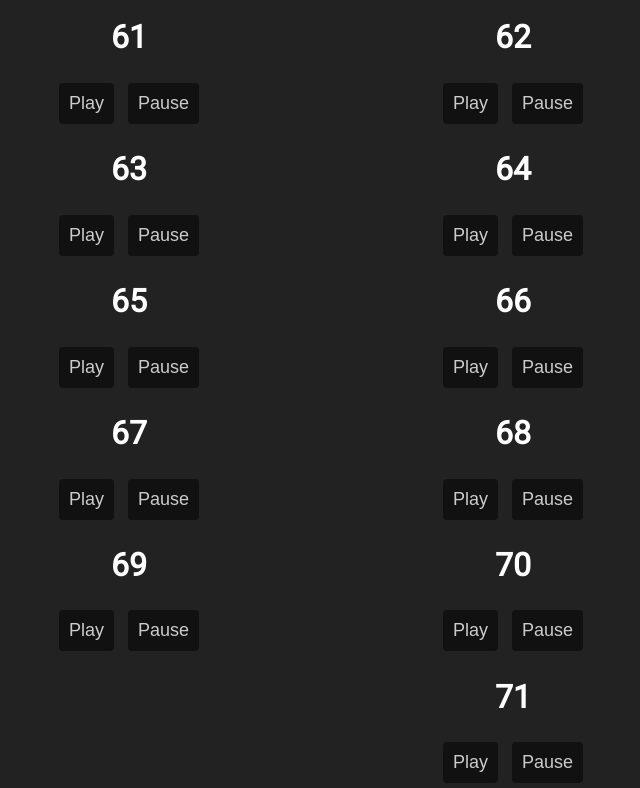
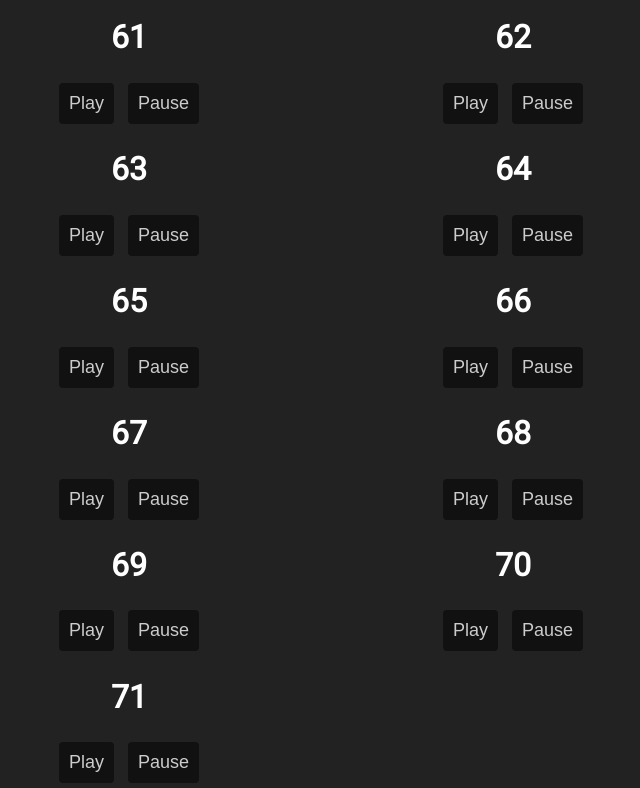
Before and after one commit to emiyl/emiyl.github.io, a plain HTML site: page music/index.html in a window 1280 px wide. Shown: the part 4121-4909 px from the top of the page, without its empty margins (319-959 px from the left). Drawn offline with Linux system fonts and the light colour scheme.

Commit message:
Update index.html

```diff
--- a/music/index.html
+++ b/music/index.html
@@ -577,7 +577,7 @@
 					<button onclick="document.getElementById('player70').pause()" style="vertical-align:middle"><span>Pause </span></button>
 				</div>
 			</div>
-			<div class="float r">
+			<div class="float l">
 				<h1>71</h1>
 				<audio id="player71" src="71.mp3"></audio>
 				<div>
```
